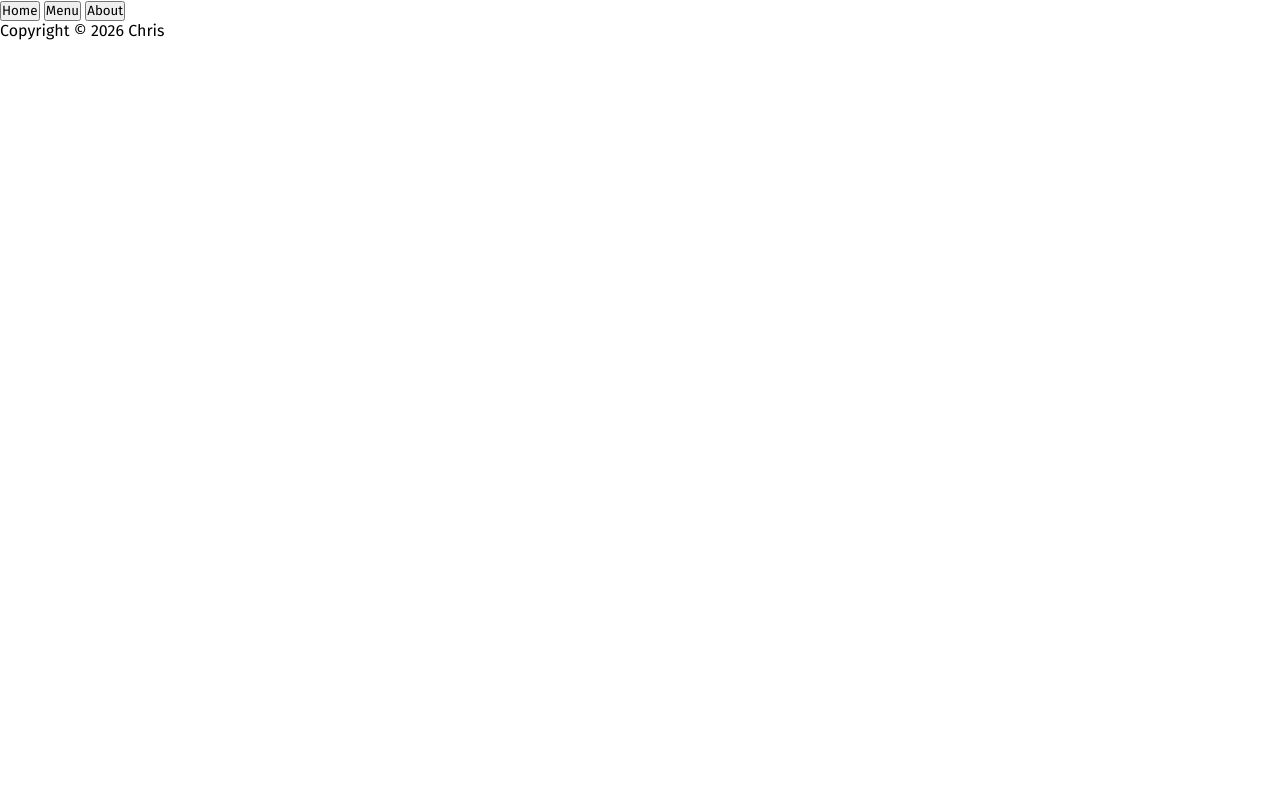
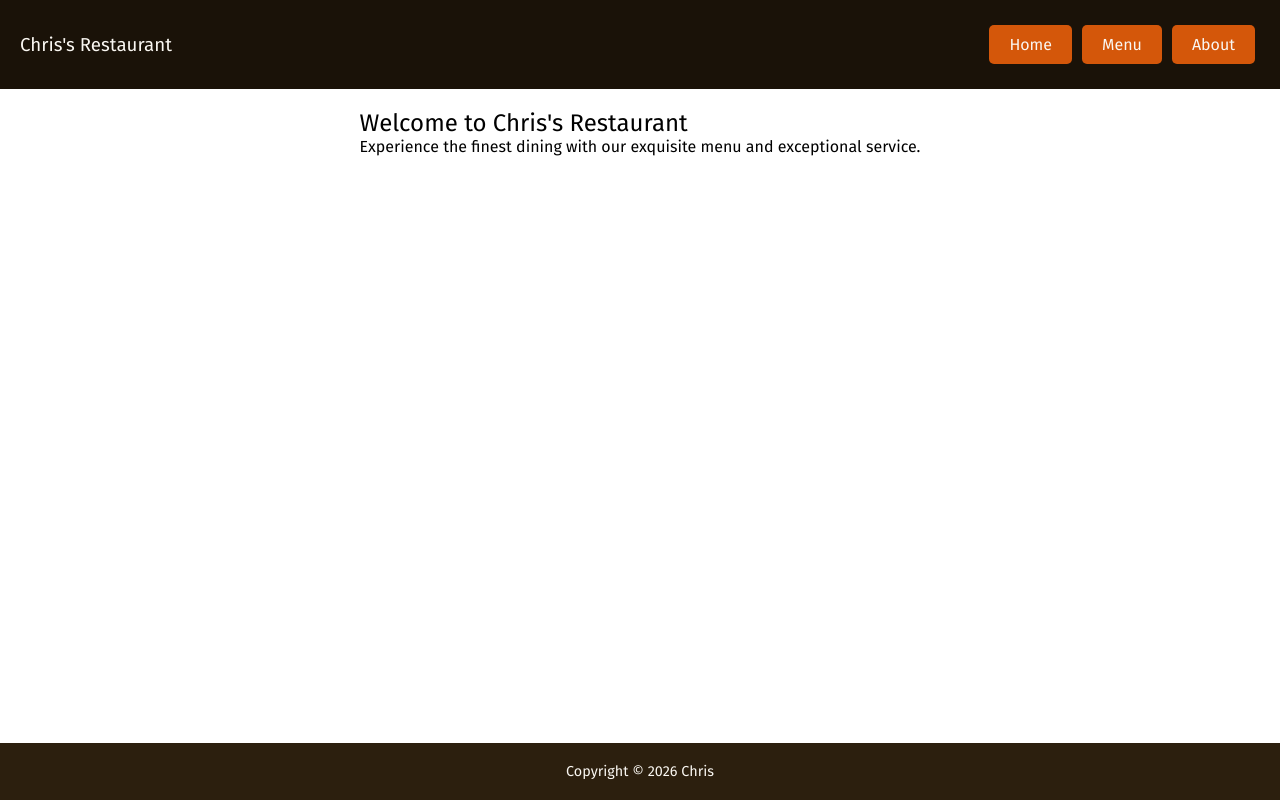
Before and after one commit to ablaoublas11/Restaurant-Page, a website built with webpack: page src/template.html in a window 1280 px wide. Built offline with nearby package versions, Linux system fonts and the light colour scheme.

Commit message:
Update style.css and template.html to include header, main, and footer sections with appropriate classes and content.

```diff
--- a/src/style.css
+++ b/src/style.css
@@ -1,17 +1,108 @@
 @import url("https://fonts.googleapis.com/css2?family=Fira+Sans:ital,wght@0,100;0,200;0,300;0,400;0,500;0,600;0,700;0,800;0,900;1,100;1,200;1,300;1,400;1,500;1,600;1,700;1,800;1,900&display=swap");
-*{
-    margin: 0;
-    padding: 0;
-    box-sizing: border-box; /* Συμπεριλαμβάνει padding & border στο width/height */
+:root {
+  --bg-page: #faf7f2; /* general background */
+  --bg-surface: #ffffff; /* cards, main container */
+  --bg-header: #1a1208; /* navbar */
+  --bg-footer: #2c1f0e; /* footer */
+  --bg-cart: #faf7f2; /* cart, modal */
+
+  --border-color: #2c1f0e; /* borders, dividers */
+
+  --color-primary: #d4570a; /* buttons, links */
+  --color-accent: #f5a623; /* badges, icons, hover */
+
+  --text-heading: #1a1208;
+  --text-body: #5c4a2a;
+  --text-muted: #9c8060;
+  --text-inverse: #faf7f2; /* text πάνω σε σκούρο bg */
+}
+
+* {
+  margin: 0;
+  padding: 0;
+  box-sizing: border-box; /* Συμπεριλαμβάνει padding & border στο width/height */
   font-family: "Fira Sans", sans-serif;
   font-weight: 400;
   font-style: normal;
 }
 
-body{
-    min-height: 100vh; /* Περιορισμός ύψους στο ύψος της οθόνης */
-
+body {
+  min-height: 100vh; /* Περιορισμός ύψους στο ύψος της οθόνης */
   display: flex; /* Χρήση flexbox για διάταξη */
   flex-direction: column; /* Τα στοιχεία σε στήλη */
   padding: 0; /* Εσωτερικό κενό γύρω από το περιεχόμενο */
 }
+.header {
+  width: 100%;
+  display: flex;
+  flex-direction: row;
+  flex-wrap: nowrap;
+  justify-content: center;
+  align-items: center;
+  padding: 20px;
+  background-color: var(--bg-header);
+  color: var(--text-inverse);
+}
+
+.nav {
+  width: 100%;
+  display: flex;
+  flex-direction: row;
+  flex-wrap: nowrap;
+  justify-content: space-between;
+  align-items: center;
+}
+
+.logo {
+  width: 100%;
+  margin: 0;
+  padding: 0;
+  /* display: flex;
+  flex-direction: row;
+  flex-wrap: nowrap;
+  justify-content: end; */
+}
+.menu {
+  width: 100%;
+  margin: 0;
+  padding: 0;
+  display: flex;
+  flex-direction: row;
+  flex-wrap: nowrap;
+  justify-content: end;
+}
+
+.menu button {
+  background-color: var(--color-primary);
+  color: var(--text-inverse);
+  border: none;
+  margin: 5px;
+  padding: 10px 20px;
+  border-radius: 5px;
+  cursor: pointer;
+  transition: background-color 0.3s ease;
+  font-size: 1rem;
+}
+
+.main {
+  flex: 1; /* Καταλαμβάνει όλο τον διαθέσιμο χώρο */
+  background-color: var(--bg-surface);
+  width: 100%;
+  /* max-width: 1000px; */
+  display: flex;
+  flex-direction: column;
+  align-items: center;
+  padding: 20px;
+}
+
+.footer {
+  background-color: var(--bg-footer);
+  color: var(--text-inverse);
+  width: 100%;
+  display: flex;
+  flex-direction: row;
+  justify-content: center;
+  align-items: center;
+  padding: 20px;
+  font-size: 0.9rem;
+}
--- a/src/template.html
+++ b/src/template.html
@@ -6,16 +6,27 @@
     <title>Document</title>
   </head>
   <body>
-    <header>
-      <nav>
-        <menu>
+    <header class="header">
+      <nav class="nav">
+        <section class="logo">
+          <h1>Chris's Restaurant</h1>
+        </section>
+        <menu class="menu">
           <button>Home</button>
           <button>Menu</button>
           <button>About</button>
         </menu>
       </nav>
     </header>
-    <main></main>
-    <footer>Copyright © 2026 Chris</footer>
+    <main class="main">
+      <section class="section">
+        <h1>Welcome to Chris's Restaurant</h1>
+        <p>
+          Experience the finest dining with our exquisite menu and exceptional
+          service.
+        </p>
+      </section>
+    </main>
+    <footer class="footer">Copyright © 2026 Chris</footer>
   </body>
 </html>
```
